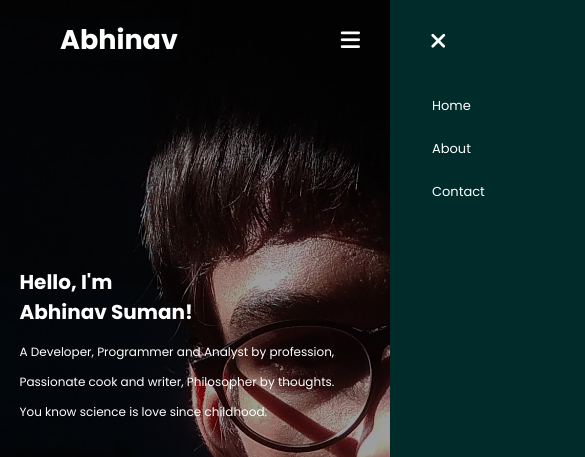
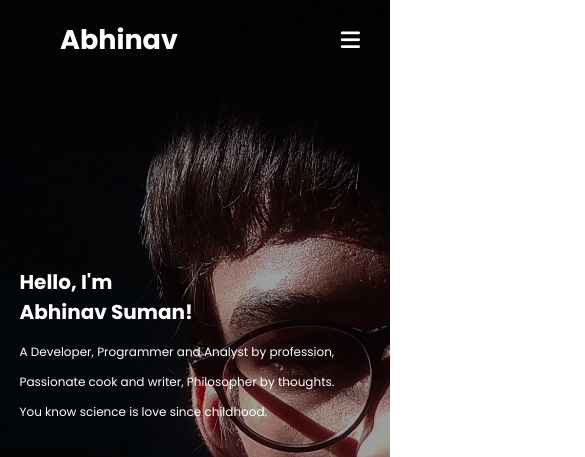
Before and after one commit to happyabhinavmaurya/Portfolio, a plain HTML site: page index.html in a window 390 px wide. Shown: the top 457 px of the page, 585 px wide, since content can reach past the window. Drawn offline with Linux system fonts and the light colour scheme.

Commit message:
navBar fixed

```diff
--- a/css/style.css
+++ b/css/style.css
@@ -127,22 +127,30 @@ nav .fa-solid {
 /* media */
 
 @media screen and (max-width: 700px) {
-   .nav-links ul li {
+    .nav-links {
+        display: none;  /* Change to 'block' to make list items visible */
+    }
+
+    .nav-links ul li {
         display: block;
     }
 
     .nav-links {
-        position: absolute;
+        position: fixed;      /* Use 'fixed' for better positioning control */
         background: rgb(0, 43, 43);
         height: 100vh;
         width: 200px;
         top: 0;
-        right: -260px;
+        right: 0;            /* Start with right: 0 for initial visibility */
         text-align: left;
-        z-index: 2;
-        transition: 1s;
+        z-index: 2;          /* Ensure the nav is above other content */
+        transition: transform 1s; /* Transition on 'transform' for smoother movement */
     }
 
+    /* Add a class for the open state */
+    .nav-links.open {
+        transform: translateX(-260px); /* Slide in from the right */
+    }
     .nav-links ul {
         padding: 30px;
     }
--- a/index.html
+++ b/index.html
@@ -143,10 +143,10 @@
             var navLinks = document.getElementById("navLinks");
 
             function showMenu(){
-                navLinks.style.right = "0";
+                navLinks.style.display = "block";
             }
             function hideMenu(){
-                navLinks.style.right = "-260px";
+                navLinks.style.display = "none";
             }
         </script>
     </body>
```
